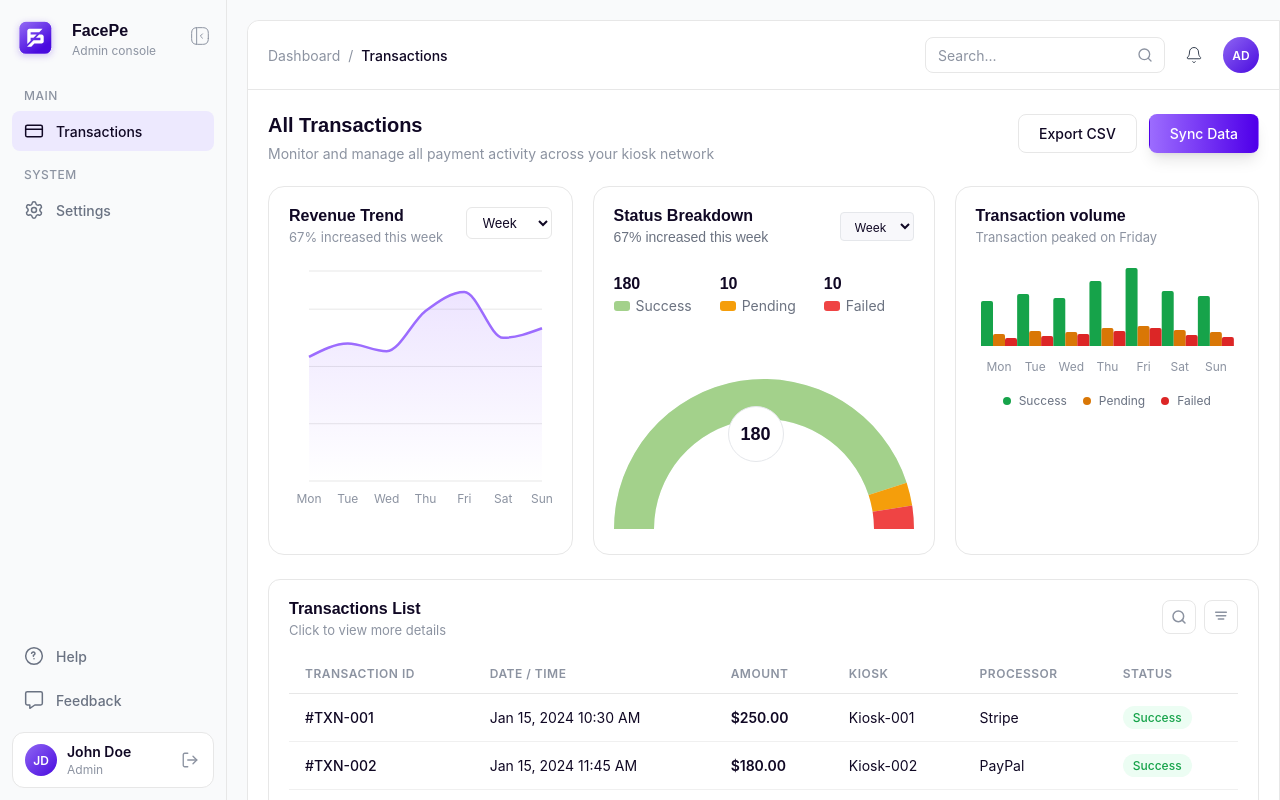
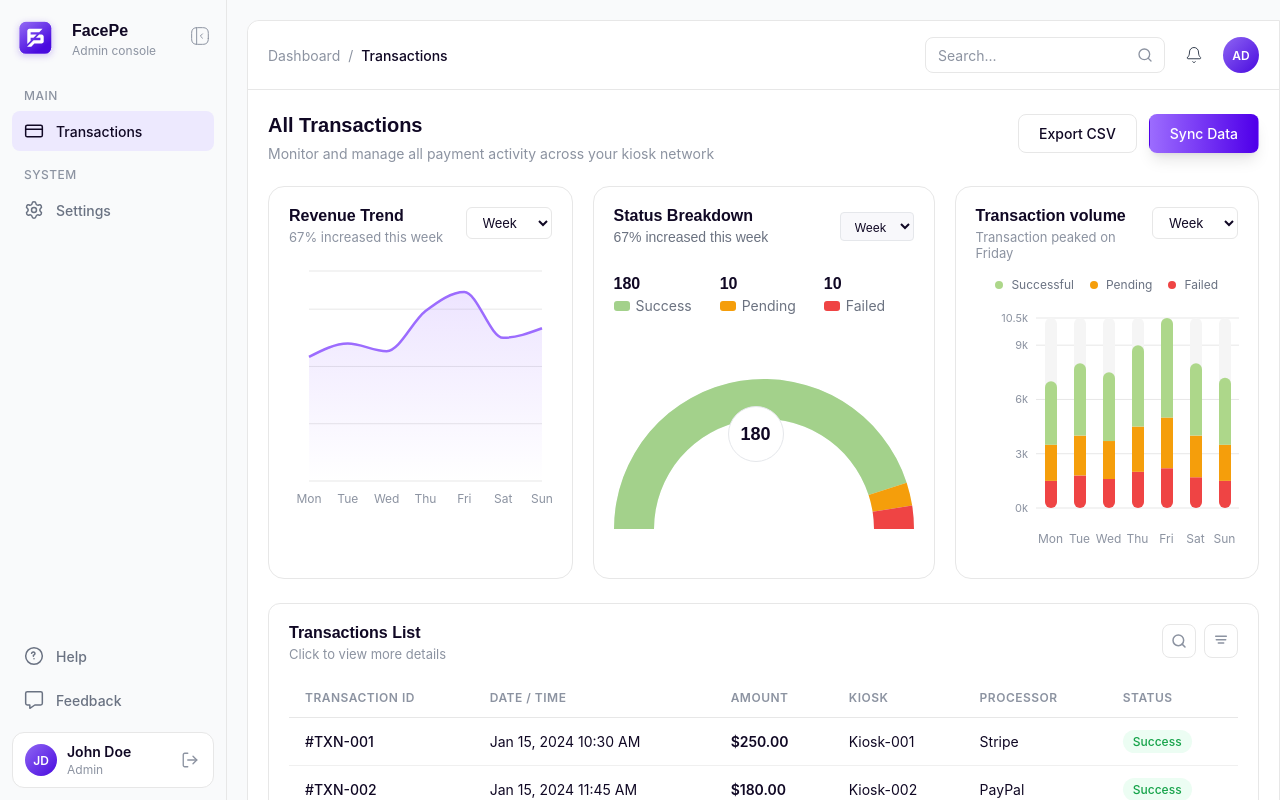
Before and after one commit to sagar-facepe-2303/facepe09-merchant-web-app, a React (Vite) app: page /dashboard/transactions in a window 1280 px wide. Shown: the top 800 px of the page. Built offline with nearby package versions, Linux system fonts and the light colour scheme; a web font is replaced by a local one.

Commit message:
feat: enhance VolumeBarChart with dropdown and improved styling for legends

```diff
--- a/src/components/transactions/VolumeBarChart.jsx
+++ b/src/components/transactions/VolumeBarChart.jsx
@@ -2,53 +2,35 @@ import ChartCard from './ChartCard'
 import { BarChart, Bar, XAxis, YAxis, CartesianGrid, Tooltip, ResponsiveContainer } from 'recharts'
 
 function VolumeBarChart() {
+  const weekDropdown = (
+    <select className="chart-dropdown">
+      <option>Week</option>
+      <option>Month</option>
+      <option>Year</option>
+    </select>
+  )
+
   const data = [
-    { name: 'Mon', success: 45, pending: 12, failed: 8 },
-    { name: 'Tue', success: 52, pending: 15, failed: 10 },
-    { name: 'Wed', success: 48, pending: 14, failed: 12 },
-    { name: 'Thu', success: 65, pending: 18, failed: 15 },
-    { name: 'Fri', success: 78, pending: 20, failed: 18 },
-    { name: 'Sat', success: 55, pending: 16, failed: 11 },
-    { name: 'Sun', success: 50, pending: 14, failed: 9 },
+    { name: 'Mon', failed: 1500, pending: 2000, successful: 3500, max: 10000 },
+    { name: 'Tue', failed: 1800, pending: 2200, successful: 4000, max: 10000 },
+    { name: 'Wed', failed: 1600, pending: 2100, successful: 3800, max: 10000 },
+    { name: 'Thu', failed: 2000, pending: 2500, successful: 4500, max: 10000 },
+    { name: 'Fri', failed: 2200, pending: 2800, successful: 5500, max: 10000 },
+    { name: 'Sat', failed: 1700, pending: 2300, successful: 4000, max: 10000 },
+    { name: 'Sun', failed: 1500, pending: 2000, successful: 3700, max: 10000 },
   ]
 
   return (
     <ChartCard
       title="Transaction volume"
       subtitle="Transaction peaked on Friday"
+      rightAction={weekDropdown}
     >
-      <div className="volume-bar-chart">
-        <ResponsiveContainer width="100%" height={120}>
-          <BarChart data={data} barSize={12} barGap={4}>
-            <XAxis
-              dataKey="name"
-              axisLine={false}
-              tickLine={false}
-              tick={{ fontSize: 12, fill: '#8C93A1', fontFamily: 'Inter, sans-serif' }}
-              dy={8}
-            />
-            <YAxis hide={true} />
-            <CartesianGrid vertical={false} horizontal={false} />
-            <Tooltip
-              contentStyle={{
-                backgroundColor: '#100824',
-                border: 'none',
-                borderRadius: '4px',
-                fontSize: '11px',
-                fontFamily: 'Inter, sans-serif',
-                color: '#ffffff'
-              }}
-            />
-            <Bar dataKey="success" fill="#16A34A" radius={[2, 2, 0, 0]} />
-            <Bar dataKey="pending" fill="#D97706" radius={[2, 2, 0, 0]} />
-            <Bar dataKey="failed" fill="#DC2626" radius={[2, 2, 0, 0]} />
-          </BarChart>
-        </ResponsiveContainer>
-      </div>
-      <div className="bar-legend">
+      {/* Legend */}
+      <div className="bar-legend bar-legend-above">
         <div className="legend-item">
           <span className="legend-dot legend-dot-success"></span>
-          <span className="legend-label">Success</span>
+          <span className="legend-label">Successful</span>
         </div>
         <div className="legend-item">
           <span className="legend-dot legend-dot-pending"></span>
@@ -59,6 +41,44 @@ function VolumeBarChart() {
           <span className="legend-label">Failed</span>
         </div>
       </div>
+
+      <div className="volume-bar-chart">
+        <ResponsiveContainer width="100%" height={250}>
+          <BarChart data={data} barSize={12} barCategoryGap="40px" barGap={0} margin={{ top: 10, right: 0, left: 0, bottom: 20 }}>
+            <CartesianGrid vertical={false} horizontal={true} stroke="#E7E7E7" strokeWidth={1} />
+            <XAxis
+              dataKey="name"
+              axisLine={false}
+              tickLine={false}
+              tick={{ fontSize: 12, fill: '#8C93A1', fontFamily: 'Inter, sans-serif' }}
+              tickMargin={12}
+              dy={8}
+            />
+            <YAxis
+              tick={{ fontSize: 11, fill: '#8C93A1', fontFamily: 'Inter, sans-serif' }}
+              tickLine={false}
+              axisLine={false}
+              tickFormatter={(v) => v === 0 ? '0k' : v / 1000 + 'k'}
+              domain={[0, 10000]}
+            />
+            <Tooltip
+              contentStyle={{
+                backgroundColor: '#100824',
+                border: 'none',
+                borderRadius: '4px',
+                fontSize: '11px',
+                fontFamily: 'Inter, sans-serif',
+                color: '#ffffff',
+                padding: '8px 12px'
+              }}
+            />
+            {/* Stacked bars: Failed (bottom), Pending (middle), Successful (top) */}
+            <Bar dataKey="failed" fill="#EF4444" stackId="a" radius={[0, 0, 6, 6]} isAnimationActive={false} />
+            <Bar dataKey="pending" fill="#F59E0B" stackId="a" radius={[0, 0, 0, 0]} isAnimationActive={false} />
+            <Bar dataKey="successful" fill="#ADD78A" stackId="a" radius={[6, 6, 0, 0]} background={{ fill: "#F5F5F5", radius: 6 }} isAnimationActive={false} />
+          </BarChart>
+        </ResponsiveContainer>
+      </div>
     </ChartCard>
   )
 }
--- a/src/pages/transactions.css
+++ b/src/pages/transactions.css
@@ -360,6 +360,18 @@ padding-top: 20px;
   gap: 8px;
 }
 
+.bar-legend {
+  display: flex;
+  gap: 16px;
+  margin-top: 12px;
+  justify-content: center;
+}
+
+.bar-legend-above {
+  margin-top: 0;
+  margin-bottom: 16px;
+}
+
 .legend-dot {
   width: 8px;
   height: 8px;
@@ -367,15 +379,15 @@ padding-top: 20px;
 }
 
 .legend-dot-success {
-  background: #16a34a;
+  background: #ADD78A;
 }
 
 .legend-dot-pending {
-  background: #d97706;
+  background: #F59E0B;
 }
 
 .legend-dot-failed {
-  background: #dc2626;
+  background: #EF4444;
 }
 
 .legend-label {
@@ -388,6 +400,7 @@ padding-top: 20px;
 .volume-bar-chart {
   position: relative;
   width: 100%;
+  padding: 0;
 }
 
 .volume-bar-chart .recharts-wrapper {
```
